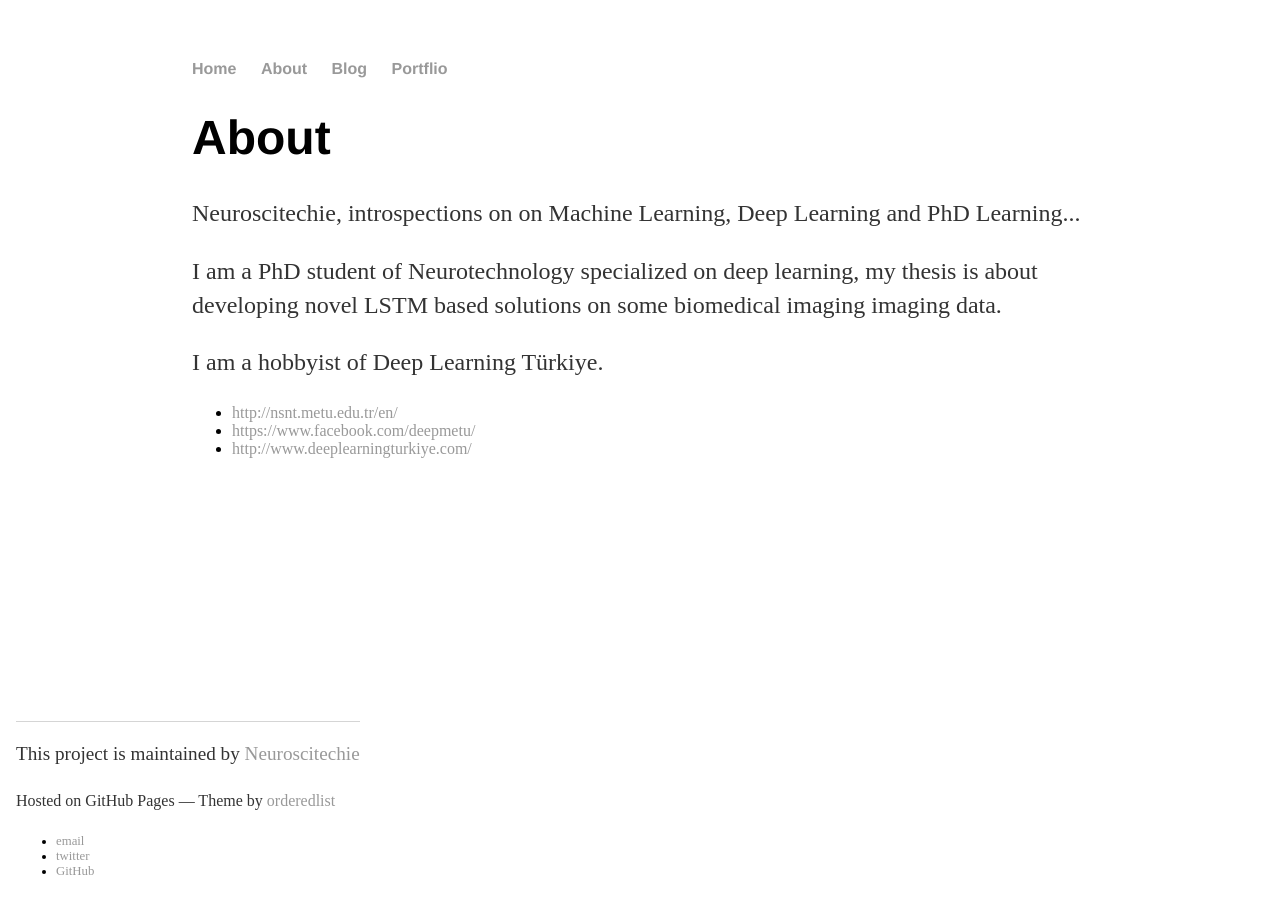
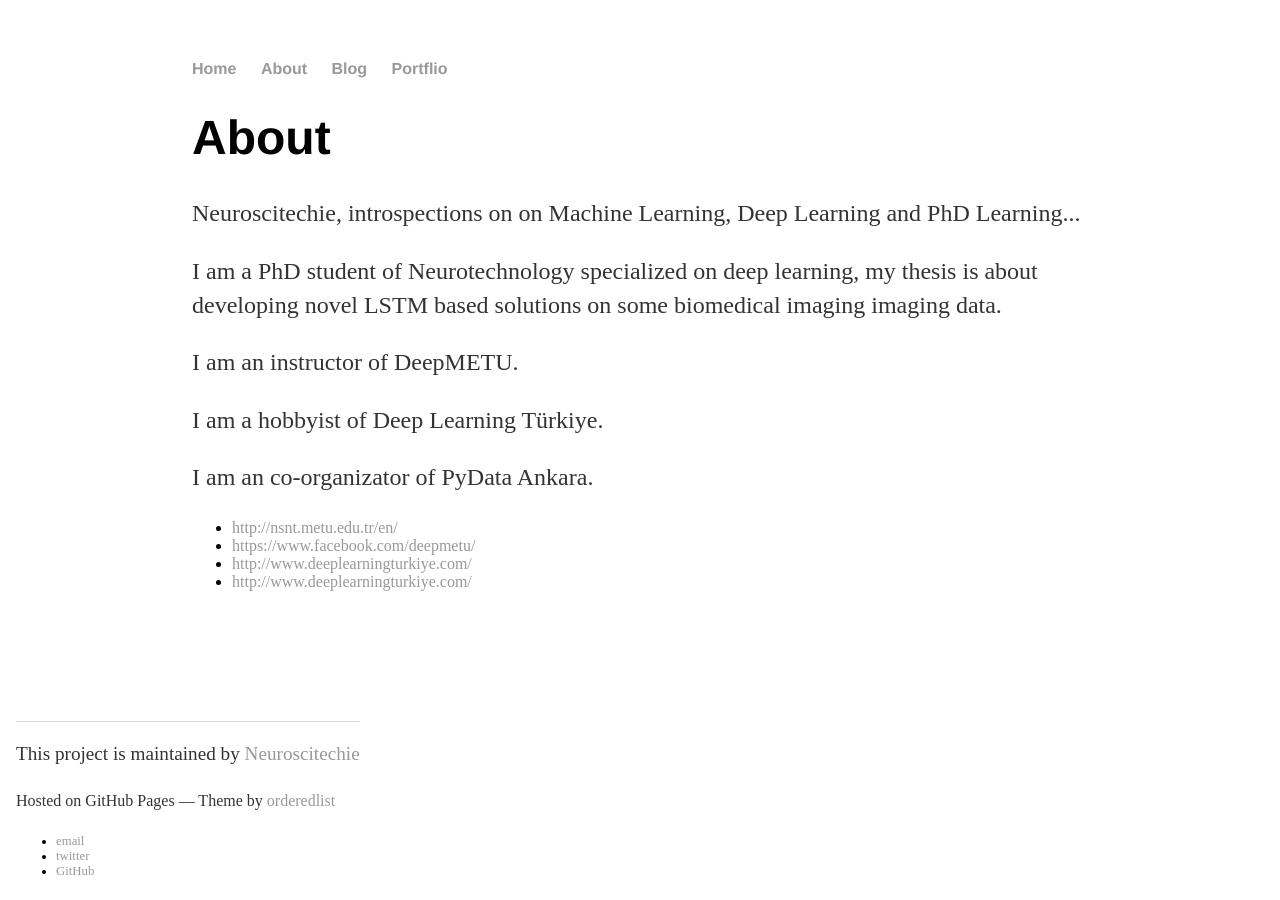
Before and after one commit to inantubek/meltemiatay.github.io, a Jekyll site: the page built from about/index.html, in a window 1280 px wide. Built offline with Jekyll 4.4.1, drawn with Linux system fonts in a browser that asks for light colours.

Commit message:
Update index.html

```diff
--- a/about/index.html
+++ b/about/index.html
@@ -7,10 +7,13 @@ title: A Neuroscitechie Blog
 			<h1>About</h1>
 			<p>Neuroscitechie, introspections on on Machine Learning, Deep Learning and PhD Learning...</p>
 			<p>I am a PhD student of Neurotechnology specialized on deep learning, my thesis is about developing novel LSTM based solutions on some biomedical imaging imaging data.</p>
+			<p> I am an instructor of DeepMETU. </p>
 			<p>I am a hobbyist of Deep Learning Türkiye.</p>
+			<p>I am an co-organizator of PyData Ankara. </p>
                 </div>
 <ul class="contacts">
 <li><a href="#">http://nsnt.metu.edu.tr/en/</a></li>
 <li><a href="#">https://www.facebook.com/deepmetu/</a></li>
 <li><a href="#">http://www.deeplearningturkiye.com/</a></li>
+<li><a href="#">http://www.deeplearningturkiye.com/</a></li>
 </ul>
```
